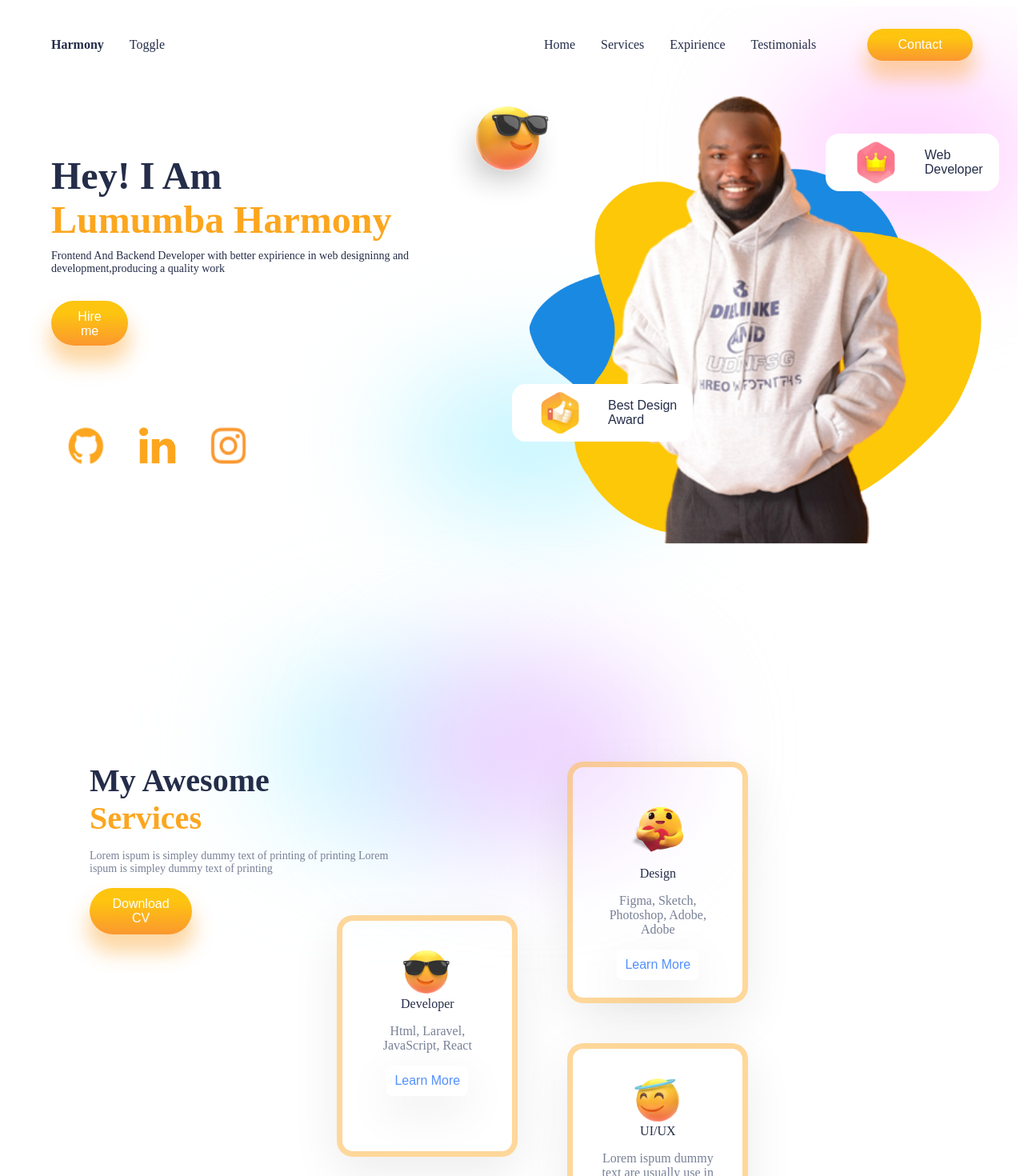
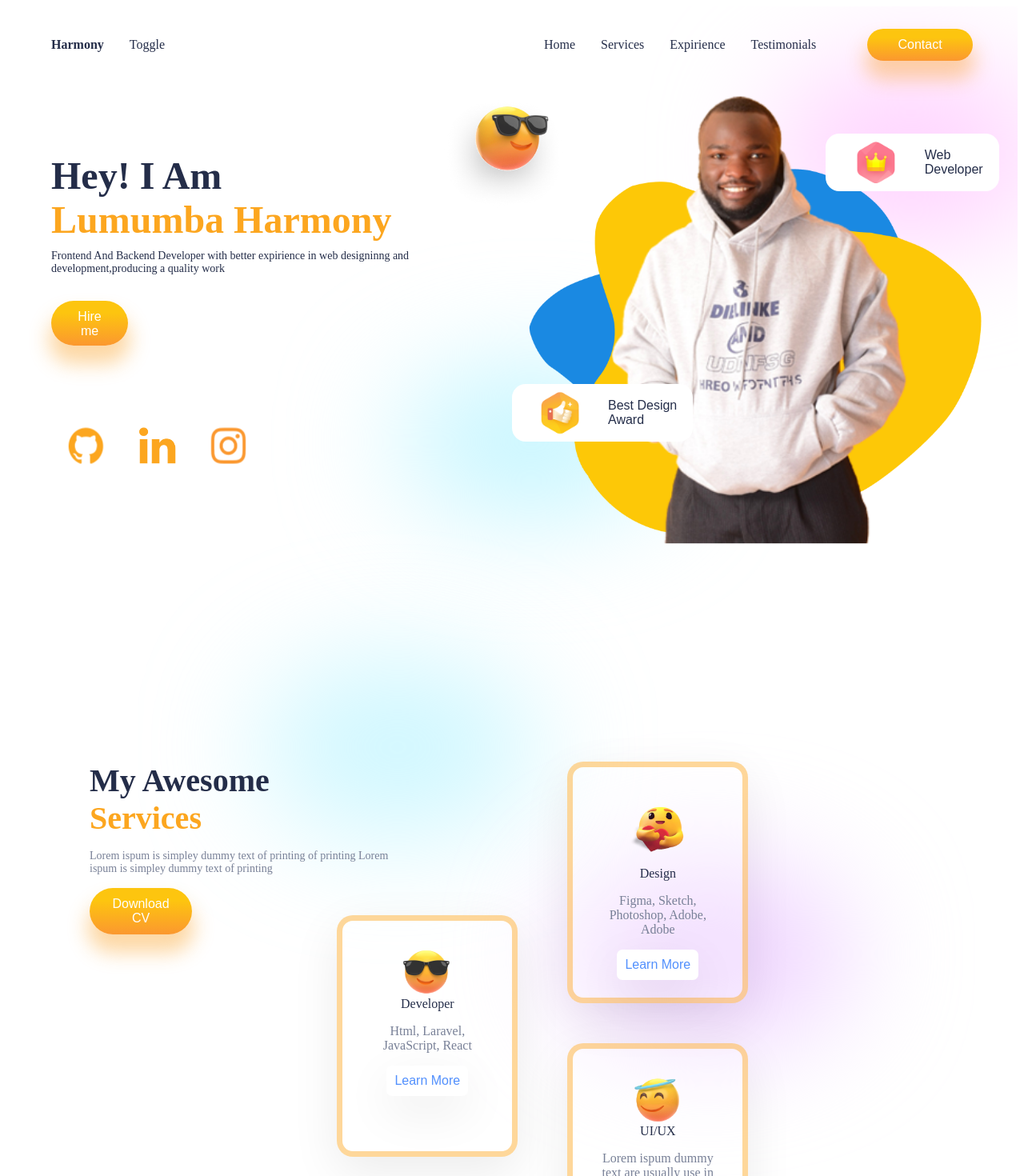
Before and after one commit to ha165/react-portfolio, a React (Create React App) app: page / in a window 1280 px wide. Shown: the top 1470 px of the page at 80% size. Built offline with nearby package versions, Linux system fonts and the light colour scheme.

Commit message:
Update Tasks.css

```diff
--- a/src/components/Tasks/Tasks.css
+++ b/src/components/Tasks/Tasks.css
@@ -43,3 +43,14 @@
 .cards>* {
     position: absolute;
 }
+
+/* blur */
+.s-blur2 {
+    left: 14rem;
+    top: 8rem;
+}
+
+.s-blur1 {
+    top: 13rem;
+    left: -18rem;
+}
```
